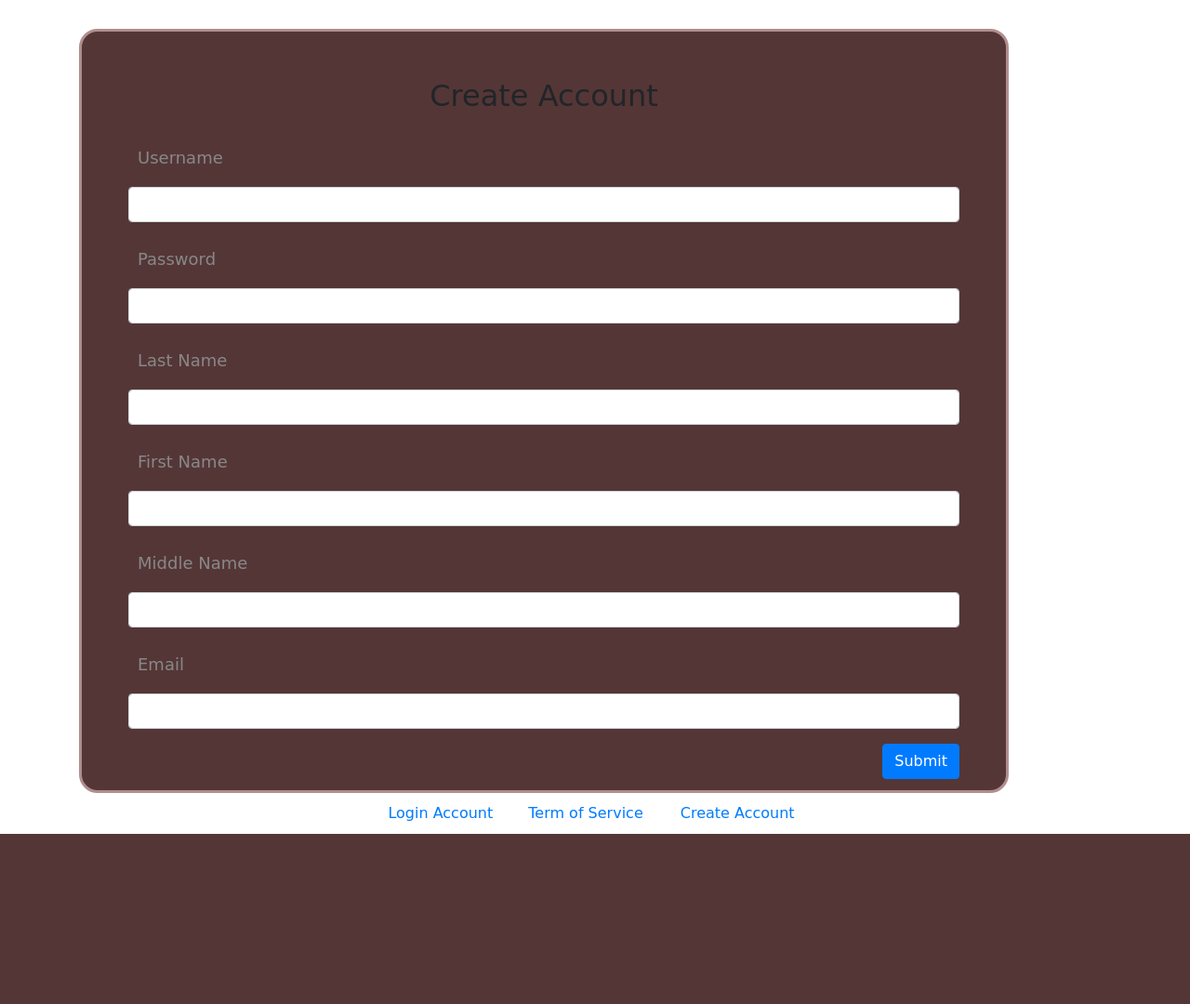
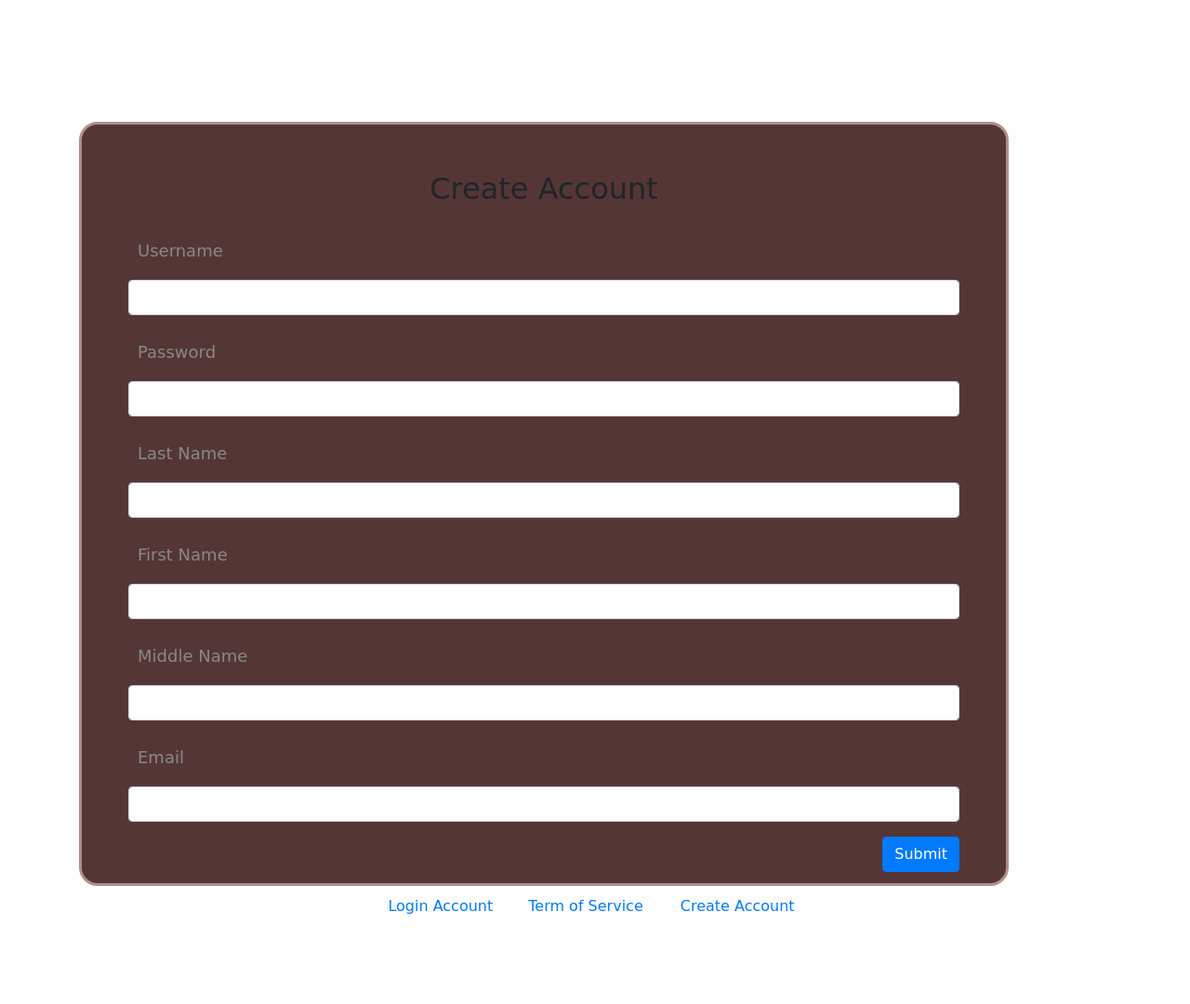
Before and after one commit to IamGotu/Lab3, a PHP site: page /CreateAccount.php in a window 1280 px wide. Shown: the whole page at 93% size. Before the commit the page ends 897 px from the top, so only its background shows below. Run offline with PHP 8.4, Linux system fonts and the light colour scheme.

Commit message:
change height

```diff
--- a/Stylesheet.css
+++ b/Stylesheet.css
@@ -3,7 +3,7 @@ body {
     display: flex;
     justify-content: center;
     align-items: center;
-    height: 110vh;
+    height: 135vh;
     flex-direction: column;
     }
     *{
```
